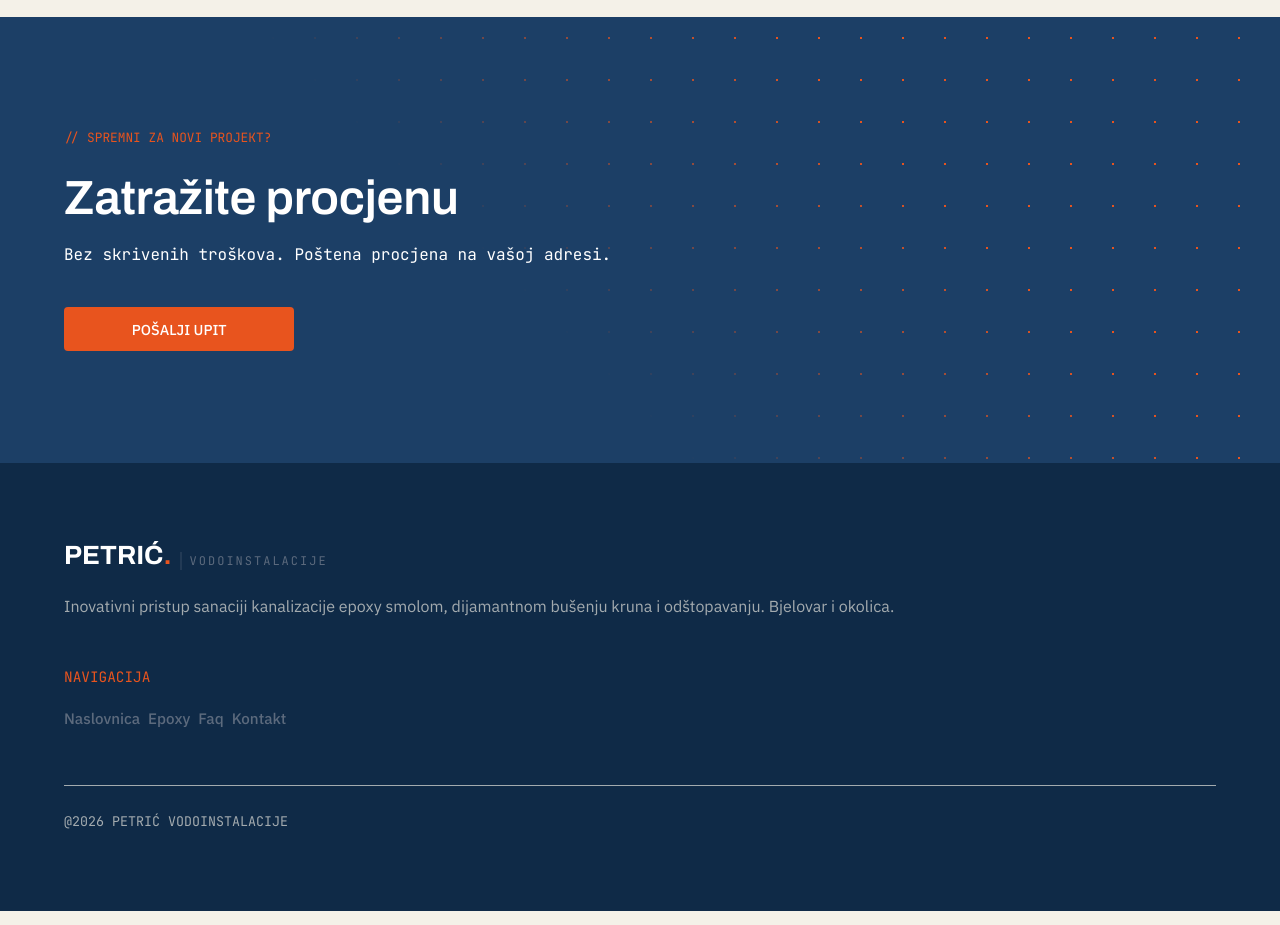
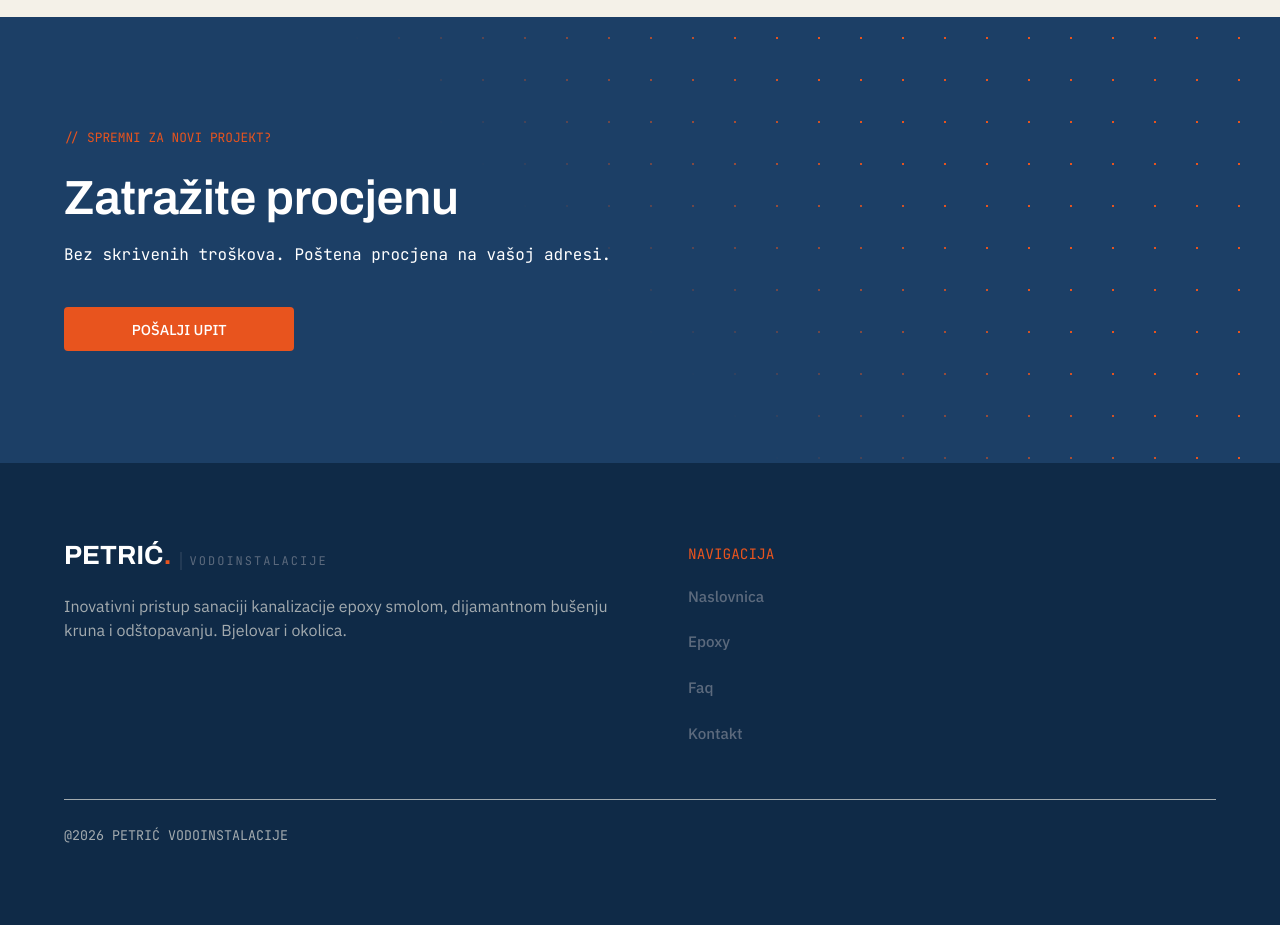
Before and after one commit to Budra160/Petric-vodoinstalacije-web, a React (Vite) app: page / in a window 1280 px wide. Shown: the part 1480-2405 px from the top of the page. Built offline with nearby package versions, Linux system fonts and the light colour scheme.

Commit message:
v1. Homepage finished

```diff
--- a/package.json
+++ b/package.json
@@ -11,12 +11,12 @@
     "preview": "vite preview"
   },
   "dependencies": {
+    "npm": "^12.2.1",
     "react": "^19.2.8",
     "react-dom": "^19.2.8",
     "swiper": "^14.3.0"
   },
   "devDependencies": {
-    "react-router-dom": "^7.18.4",
     "@eslint/js": "^10.0.1",
     "@types/react": "^19.2.18",
     "@types/react-dom": "^19.2.7",
@@ -26,6 +26,7 @@
     "eslint-plugin-react-refresh": "^0.5.6",
     "globals": "^17.12.0",
     "prettier": "^3.9.10",
+    "react-router-dom": "^7.18.4",
     "vite": "^8.3.0"
   }
 }
--- a/src/components/Card.jsx
+++ b/src/components/Card.jsx
@@ -1,28 +1,6 @@
 import "./carda.css";
 import Button from "./Button";
 
-export const cardContent = [
-{
-    tagline: "01 - bez iskopa",
-    title: "Sanacija epox smolom",
-    subTitle: "Obnova cijevi iznutra",
-    content: "U postojeću cijev ugrađujemo novu unutarnju stijenku od epoxy smole. Rezultat je nova cijev unutar stare — glatka, izdržljiva i otporna na koroziju, korijenje i habanje.",
-    id: "epoxy"
-},
-{
-    tagline: "02 - KRUNOVSKO BUŠENJE",
-    title: "Bušenje krunama",
-    subTitle: "Precizni otvori u betonu",
-    content: "Dijamantne krune omogućuju bušenje otvora velikog promjera bez vibracija, pucanja i prašine — idealno za nove instalacije i ventilaciju u nastanjenim prostorima.",
-    id: "krune"
-},
-{
-    tagline: "03 - odštopavanje",
-    title: "Odštopavanje",
-    subTitle: "Rješavanje začepljenja",
-    content: "Začepljeni odvodi, WC ili vanjska kanalizacija? Dolazimo s profesionalnom opremom — sajlama i visokotlačnim čistačima — i rješavamo uzrok, ne samo simptom.",
-    id: "odštopavanje"
-}]
 
 export default function Card({tagText, title, subText, content, cardId}){
     return (
--- a/src/components/SectionCta.jsx
+++ b/src/components/SectionCta.jsx
@@ -5,6 +5,9 @@ export default function SectionCta({children,title ,tagText, desc, ...props}){
     return(
         <section {...props}>
             <div className="container-large padding-section-large">
+                <div className="cta-filter">
+
+                </div>
                 <div className="section-content">
                     <div className="tagline">{tagText}</div>
                     <div className="section-h2">
--- a/src/components/footer-s.css
+++ b/src/components/footer-s.css
@@ -16,6 +16,15 @@ footer{
     gap: 3rem;
 }
 
+.footer-top{
+  display: flex;
+  flex-direction: column;
+  gap: 3rem;
+  @media (min-width:1024px) {
+    flex-direction: row;
+  }
+}
+
 .footer-bottom{
     text-align: left;
     padding-top: 1.5rem;
@@ -31,6 +40,9 @@ footer{
     flex-direction: column;
     gap: 1.5rem;
     text-align: left;
+    @media (min-width:1024px) {
+      max-width: 50%;
+    }
 }
 
 .footer-h2-wrapper p:nth-child(2){
@@ -45,7 +57,6 @@ footer{
     display: flex;
     flex-direction: column;
     @media (min-width: 1024px) {
-      flex-direction: row;
       gap: 0.5rem;
       height: fit-content;
       width: fit-content;
--- a/src/components/footer.jsx
+++ b/src/components/footer.jsx
@@ -7,6 +7,7 @@ export default function Footer(){
         <footer>
             <div className="container-large padding-section-medium">
                 <div className="footer-content">
+                    <div className="footer-top">
                         <div className="footer-h2-wrapper">
                             <NavLogo/>
                             <p>Inovativni pristup sanaciji kanalizacije epoxy smolom, dijamantnom bušenju kruna i odštopavanju. Bjelovar i okolica.</p>
@@ -28,6 +29,7 @@ export default function Footer(){
                                     </li>
                                 </ul>
                         </nav>
+                    </div>
                     <div className="footer-bottom">
                         <small>@2026 Petrić Vodoinstalacije</small>
                     </div>
--- a/src/components/section.css
+++ b/src/components/section.css
@@ -26,6 +26,8 @@
 
 /*CTA SECTION*/
 
+
+
 #cta .section-h2{
     border: none;
 }
@@ -35,13 +37,17 @@
 }
 
 #cta .section-content{
+    position: relative;
     gap: 1.5rem;
 }
 
 #cta{
-    background-color: var(--bg-cta);
+    position: relative;
     color:var(--text-light);
     text-align: left;
+    @media (min-width:1024px) {
+        background-image: linear-gradient(45deg,var(--bg-cta) 45%, transparent 70%);
+    }
 }
 
 #cta h2{
@@ -49,20 +55,23 @@
 }
 
 /*UTILITY CLASS BEING USED AS A STYLE CLASS*/
-#cta .container-large{
-    @media (min-width:1024px) {
-        background-image: linear-gradient(45deg,var(--bg-cta) 40%, transparent 70%);
-    }
-}
-
-#cta{
+.cta-filter{
+    position: absolute;
+    left: 0%;
+    right: 0%;
+    top:0%;
+    bottom: 0%;
+    z-index: -1;
+    background-color: var(--bg-cta);
     @media (min-width:1024px) {
         background-image:
         radial-gradient(circle, var(--accent) 1.2px, transparent 1.5px);
         background-size:
             42px 42px;
+
     }
 }
+
 
 #cta .tagline{
     border: none;
--- a/src/components/sectionhero.css
+++ b/src/components/sectionhero.css
@@ -19,7 +19,10 @@
   padding: .5rem .5rem;
   border-top: 1px solid var(--bg-ter);
   border-left: 1px solid var(--bg-ter);
-  width: 55%;
+  @media (min-width:1024px) {
+    width: 55%;
+  }
+
 }
 
 .heroSwiper, .swiper-wrapper, .swiper-slide, img{
@@ -36,7 +39,7 @@
 }
 
 .swiper-pagination{
-  padding: .5rem;
+  padding: .5rem .25rem;
   background-color: rgba(0, 0, 0, 0.35);
   border-radius: 8px;
   display: flex;
--- a/src/pages/App.jsx
+++ b/src/pages/App.jsx
@@ -1,10 +1,32 @@
 import SectionHero from "../components/SectionHero";
 import Section from "../components/Section";
-import Card, { cardContent } from "../components/card";
+import Card from "../components/card";
 import SectionCta from "../components/SectionCta";
 import { useEffect, useState } from "react";
 import "./App.css";
 import Button from "../components/Button";
+const cardContent = [
+  {
+      tagline: "01 - bez iskopa",
+      title: "Sanacija epox smolom",
+      subTitle: "Obnova cijevi iznutra",
+      content: "U postojeću cijev ugrađujemo novu unutarnju stijenku od epoxy smole. Rezultat je nova cijev unutar stare — glatka, izdržljiva i otporna na koroziju, korijenje i habanje.",
+      id: "epoxy"
+  },
+  {
+      tagline: "02 - KRUNOVSKO BUŠENJE",
+      title: "Bušenje krunama",
+      subTitle: "Precizni otvori u betonu",
+      content: "Dijamantne krune omogućuju bušenje otvora velikog promjera bez vibracija, pucanja i prašine — idealno za nove instalacije i ventilaciju u nastanjenim prostorima.",
+      id: "krune"
+  },
+  {
+      tagline: "03 - odštopavanje",
+      title: "Odštopavanje",
+      subTitle: "Rješavanje začepljenja",
+      content: "Začepljeni odvodi, WC ili vanjska kanalizacija? Dolazimo s profesionalnom opremom — sajlama i visokotlačnim čistačima — i rješavamo uzrok, ne samo simptom.",
+      id: "odštopavanje"
+  }]
 
 
 function App() {
```
Also changed, not shown: 1 other file (tests, documents, lock files or other folders). Lines whose indentation alone changed are shown as unchanged.
